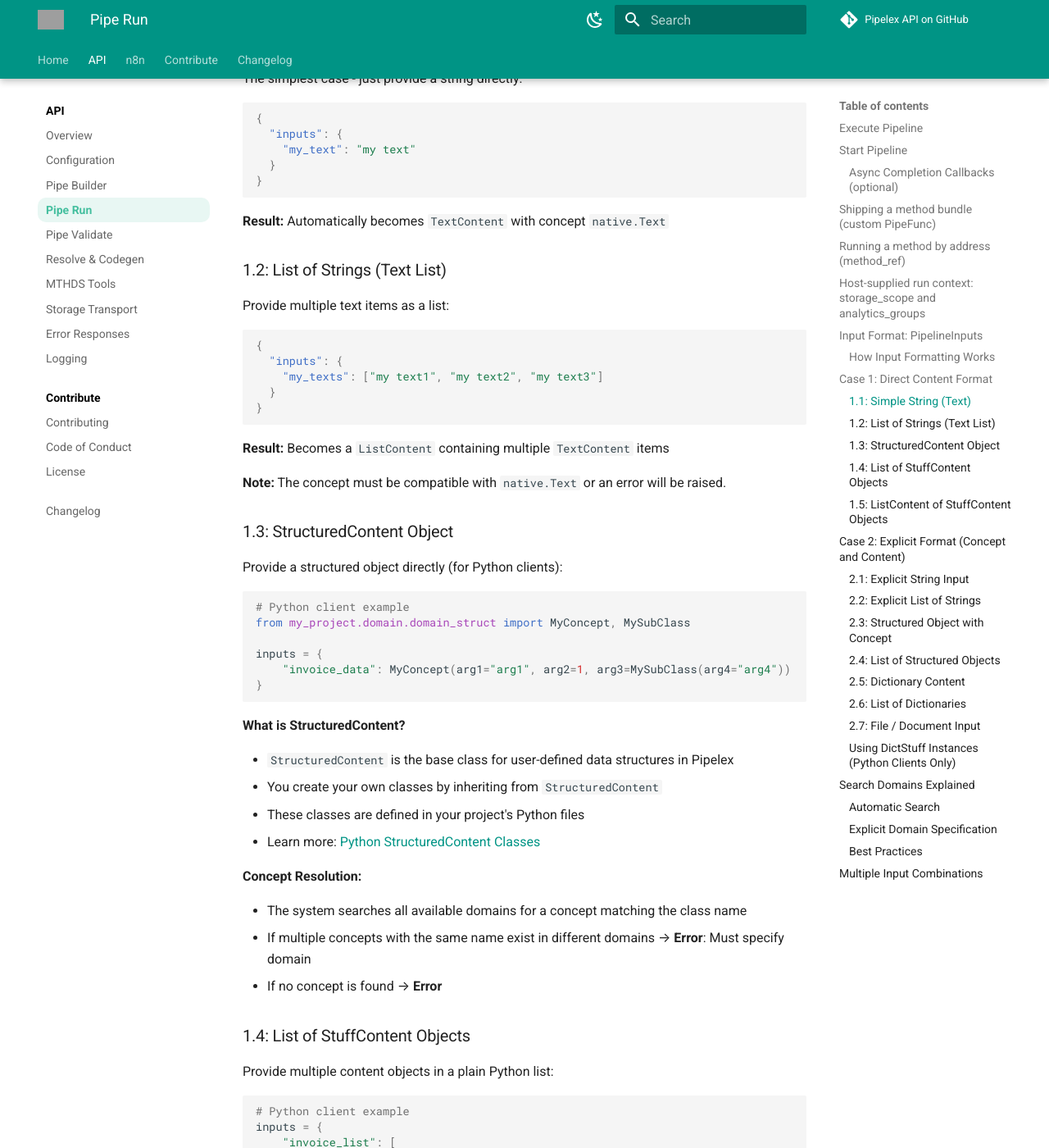
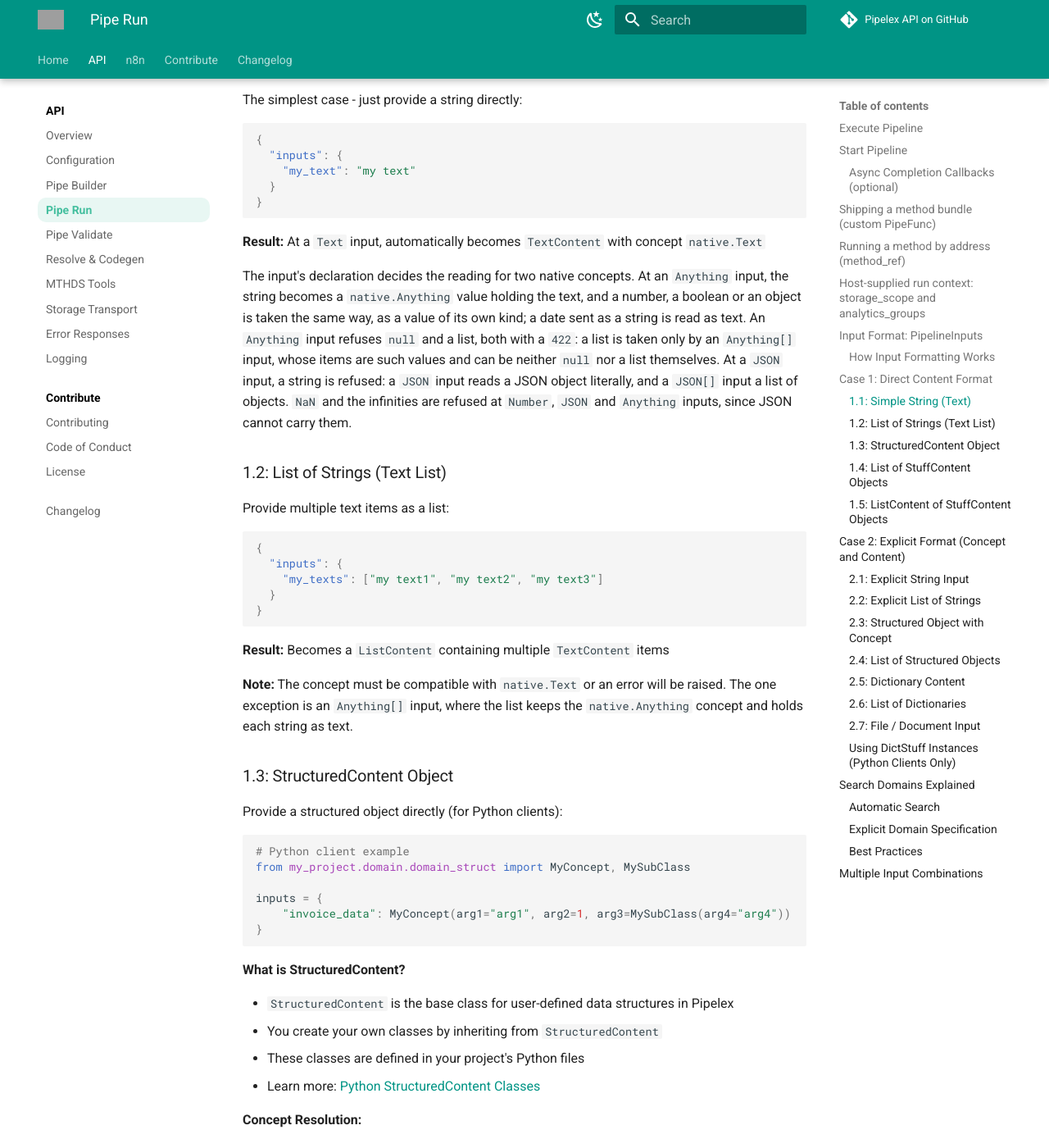
Before and after one commit to Pipelex/pipelex-api, an MkDocs documentation site: the page built from docs/pipe-run.md, in a window 1280 px wide and 1400 px high, scrolled down 13788 px. Shown: the whole window at 82% size. Built offline with MkDocs 1.6.1 and Material for MkDocs 9.7.7, drawn with Linux system fonts in a browser that asks for light colours; comment, search, counter and statistics services are not loaded; some of the changed text lies outside the part shown; grey boxes are pictures that could not be loaded.

Commit message:
chore/Bump-pipelex-0.69.0 · L-260927-b26ff8 — bedrock_aioboto on the bump (#103)
Pins pipelex 0.69.0, which moves structured output to instructor 1.17
and replaces aioboto3 with aiobotocore, so the shipped Bedrock backend
takes the renamed bedrock_aioboto SDK handle and the dev typing stubs
follow to types-aiobotocore. The release also changes how Anything and
JSON run inputs are read and what their json_schema publishes, which the
changelog records as breaking for callers, and the run docs now describe
what an Anything input accepts and refuses.

Closes L-260927-b26ff8

🤖 Generated with [Claude Code](https://claude.com/claude-code)

https://claude.ai/code/session_01BBpf1cwVjfUpEARqCZ81yJ

<!-- This is an auto-generated description by cubic. -->
---
## Summary by cubic
Pins `pipelex` to 0.69.0, up from exactly 0.68.0. The release moves
structured output to `instructor` 1.17, swaps `aioboto3` for
`aiobotocore`, and renames the Bedrock SDK handle from
`bedrock_aioboto3` to `bedrock_aioboto`.

**Breaking changes for callers:**

- The shipped Bedrock backend config now sets `sdk = "bedrock_aioboto"`;
deployments mounting their own `.pipelex/` must replace the handle, and
dev typing stubs move to `types-aiobotocore`.
- `Anything` and `JSON` run inputs are read by what they declare: a bare
string at a `JSON` input is refused, and the `json_schema` of an
`Anything` value now excludes arrays and `null`.
- `POST /v1/build/inputs` renders a `JSON` input as the bare object, and
`POST /v1/codegen` stamps `engine_version` 0.69.0, so a `codegen.lock`
committed against 0.68.0 must be regenerated.
- The run docs and changelog record the new input-reading behavior.

<sup>Written for commit 6e5d65390a20c294a879bead5b00266c77cc6eb4.
Summary will update on new commits.</sup>

<a
href="https://cubic.dev/pr/Pipelex/pipelex-api/pull/103?utm_source=github"
target="_blank" rel="noopener noreferrer"
data-no-image-dialog="true"><picture><source
media="(prefers-color-scheme: dark)"
srcset="https://www.cubic.dev/buttons/review-in-cubic-dark.svg"><source
media="(prefers-color-scheme: light)"
srcset="https://www.cubic.dev/buttons/review-in-cubic-light.svg"><img
alt="Review in cubic"
src="https://www.cubic.dev/buttons/review-in-cubic-dark.svg"></picture></a>

<!-- End of auto-generated description by cubic. -->

---------

Co-authored-by: Claude Opus 5.5 <noreply@anthropic.com>

````diff
--- a/docs/pipe-run.md
+++ b/docs/pipe-run.md
@@ -307,7 +307,7 @@ The caller's id is the run's person on that same stream, with one exception: a d
 
 ## Input Format: PipelineInputs
 
-The `inputs` field accepts several shapes. Pipelex picks how to interpret each value from its structure — pass a string and you get `TextContent`, pass a dict with `concept` and `content` keys and you get explicit concept resolution, etc. The cases below enumerate every supported form.
+The `inputs` field accepts several shapes. Pipelex picks how to interpret each value from its structure — pass a string to a `Text` input and you get `TextContent`, pass a dict with `concept` and `content` keys and you get explicit concept resolution, etc. The cases below enumerate every supported form.
 
 ### How Input Formatting Works
 
@@ -351,7 +351,9 @@ The simplest case - just provide a string directly:
 }
 ```
 
-**Result:** Automatically becomes `TextContent` with concept `native.Text`
+**Result:** At a `Text` input, automatically becomes `TextContent` with concept `native.Text`
+
+The input's declaration decides the reading for two native concepts. At an `Anything` input, the string becomes a `native.Anything` value holding the text, and a number, a boolean or an object is taken the same way, as a value of its own kind; a date sent as a string is read as text. An `Anything` input refuses `null` and a list, both with a `422`: a list is taken only by an `Anything[]` input, whose items are such values and can be neither `null` nor a list themselves. At a `JSON` input, a string is refused: a `JSON` input reads a JSON object literally, and a `JSON[]` input a list of objects. `NaN` and the infinities are refused at `Number`, `JSON` and `Anything` inputs, since JSON cannot carry them.
 
 ### 1.2: List of Strings (Text List)
 
@@ -367,7 +369,7 @@ Provide multiple text items as a list:
 
 **Result:** Becomes a `ListContent` containing multiple `TextContent` items
 
-**Note:** The concept must be compatible with `native.Text` or an error will be raised.
+**Note:** The concept must be compatible with `native.Text` or an error will be raised. The one exception is an `Anything[]` input, where the list keeps the `native.Anything` concept and holds each string as text.
 
 ### 1.3: StructuredContent Object
 
--- a/pyproject.toml
+++ b/pyproject.toml
@@ -18,7 +18,7 @@ classifiers = [
 dependencies = [
   # The extras deliberately leave out `cli`: the runner selects the `json` log sink and a Rich-free
   # pretty-print mode, so nothing it does on a request renders a terminal.
-  "pipelex[mistralai,anthropic,google,google-genai,bedrock,fal]==0.68.0",
+  "pipelex[mistralai,anthropic,google,google-genai,bedrock,fal]==0.69.0",
   "fastapi>=0.118.0",
   "pyjwt>=2.10.1",
   "uvicorn>=0.37.0",
@@ -53,7 +53,7 @@ dev = [
   "pytest-sugar>=1.0.0",
   "pytest-xdist>= 3.6.1",
   "ruff>=0.6.8",
-  "types-aioboto3[bedrock,bedrock-runtime]>=13.4.0",
+  "types-aiobotocore[bedrock,bedrock-runtime]>=3.0.0",
   "types-aiofiles>=24.1.0.20240626",
   "types-beautifulsoup4>=4.12.0.20240907",
   "types-markdown>=3.6.0.20240316",
````
Also changed, not shown: CHANGELOG.md (+18 -0 lines), docs/logging.md (+1 -1 lines), 2 other files.
